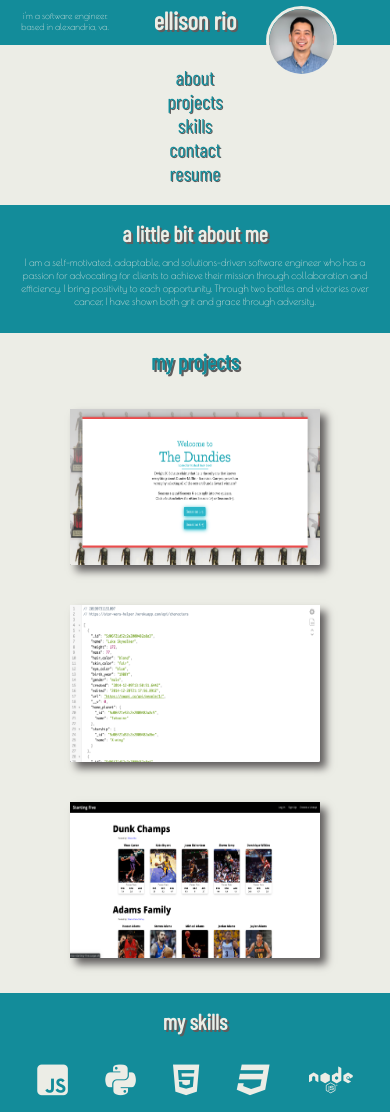
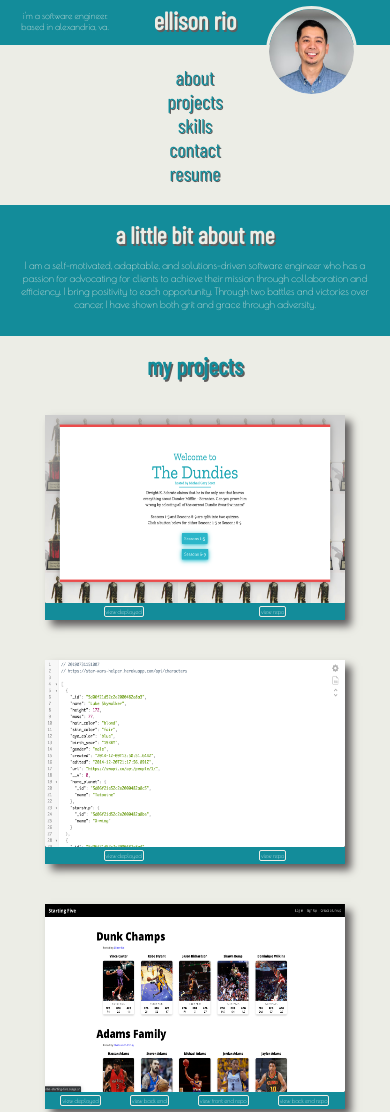
Before and after one commit to ellisonr/ellisonr.github.io, a plain HTML site: page index.html in a window 390 px wide. Shown: the top 1112 px of the page. Drawn offline with nearby package versions, Linux system fonts and the light colour scheme.

Commit message:
change to link format and responsivity

```diff
--- a/index.html
+++ b/index.html
@@ -39,14 +39,14 @@
 				</div>
 			</div>
 			<nav>
-				<a href="#about-section"><li>about</li></a>
-				<a href="#projects-section"><li>projects</li></a>
-				<a href="#skills-section"><li>skills</li></a>
-				<a href="#contact-info-section"><li>contact</li></a>
+				<a href="#about"><li>about</li></a>
+				<a href="#projects"><li>projects</li></a>
+				<a href="#skills"><li>skills</li></a>
+				<a href="#contact"><li>contact</li></a>
 				<a href="./EllisonRioResume.pdf"><li>resume</li></a>
 			</nav>
 
-			<section class="about" id="about-section">
+			<section class="about" id="about">
 				<h3 class="about-label">a little bit about me</h3>
 				<p class="about-details">
 					I am a self-motivated, adaptable, and solutions-driven software
@@ -57,11 +57,18 @@
 				</p>
 			</section>
 
-			<section class="projects" id="projects-section">
+			<section class="projects" id="projects">
 				<h3 class="project-label">my projects</h3>
 				<div class="project-container">
 					<div class="project single">
 						<div class="linklist">
+							<div class="project-image">
+								<img
+									src="office-project-one.png"
+									alt="the office trivia screenshot"
+								/>
+							</div>
+							<div class="link-container">
 								<a
 									href="https://ellisonr.github.io/the-office-project-one/"
 									target="_blank"
@@ -77,13 +84,17 @@
 									>view repo
 								</a>
 							</div>
+						</div>
+					</div>
+					<div class="project single">
+						<div class="linklist">
+							<div class="project-image">
 								<img
-							src="office-project-one.png"
+									src="star-wars-helper-api.png"
 									alt="the office trivia screenshot"
 								/>
 							</div>
-					<div class="project single">
-						<div class="linklist">
+							<div class="link-container">
 								<a
 									href="https://star-wars-helper.herokuapp.com/api/characters"
 									target="_blank"
@@ -99,13 +110,17 @@
 									>view repo
 								</a>
 							</div>
-						<img
-							src="star-wars-helper-api.png"
-							alt="star wars helper api screenshot"
-						/>
+						</div>
 					</div>
 					<div class="project single">
 						<div class="linklist">
+							<div class="project-image">
+								<img
+									src="nba-starting-five.png"
+									alt="the office trivia screenshot"
+								/>
+							</div>
+							<div class="link-container">
 								<a
 									href="http://nba-starting-five.surge.sh/"
 									target="_blank"
@@ -135,15 +150,12 @@
 									>view back end repo
 								</a>
 							</div>
-						<img
-							src="nba-starting-five.png"
-							alt="nba starting five screenshot"
-						/>
+						</div>
 					</div>
 				</div>
 			</section>
 
-			<section class="skills" id="skills-section">
+			<section class="skills" id="skills">
 				<div>
 					<h3 class="skills-label">my skills</h3>
 					<div class="skills-details row-one">
@@ -163,7 +175,7 @@
 				</div>
 			</section>
 
-			<section class="contact" id="contact-info-section">
+			<section class="contact" id="contact">
 				<h3 class="contact-label">contact me</h3>
 
 				<div class="contact-form">
@@ -187,7 +199,7 @@
 							placeholder="what would you like to discuss?"
 							style="height:150px"
 						></textarea>
-						<input type="submit" value="Submit" />
+						<input type="submit" value="submit" />
 					</form>
 				</div>
 			</section>
@@ -210,6 +222,5 @@
 				></a>
 			</div>
 		</footer>
-		<script src="./main.js"></script>
 	</body>
 </html>
--- a/style.css
+++ b/style.css
@@ -30,12 +30,12 @@ body {
 .name {
 	font-family: 'Barlow Condensed', sans-serif;
 	color: rgb(236, 237, 230);
-	font-size: 90px;
+	font-size: 95px;
 	text-align: center;
 	margin: 0;
 	display: grid;
 	grid-column: 2;
-	text-shadow: 2px 2px rgb(96, 93, 93);
+	text-shadow: 1.5px 1.5px rgb(96, 93, 93);
 }
 .picture-container {
 	display: grid;
@@ -56,7 +56,7 @@ nav {
 }
 li {
 	font-family: 'Barlow Condensed', sans-serif;
-	font-size: 35px;
+	font-size: 30px;
 	list-style-type: none;
 	display: inline;
 	padding: 0 30px;
@@ -76,11 +76,11 @@ li:hover {
 }
 .about-label {
 	font-family: 'Barlow Condensed', sans-serif;
-	font-size: 50px;
+	font-size: 52px;
 	text-align: center;
 	margin: 0px;
 	color: rgb(236, 237, 230);
-	text-shadow: 2px 2px rgb(96, 93, 93);
+	text-shadow: 1.5px 1.5px rgb(96, 93, 93);
 }
 .about-details {
 	font-family: 'Poiret One', sans-serif;
@@ -98,11 +98,11 @@ li:hover {
 }
 .skills-label {
 	font-family: 'Barlow Condensed', sans-serif;
-	font-size: 50px;
+	font-size: 52px;
 	text-align: center;
 	margin: 0px;
 	color: rgb(236, 237, 230);
-	text-shadow: 2px 2px rgb(96, 93, 93);
+	text-shadow: 1.5px 1.5px rgb(96, 93, 93);
 }
 .skills-details {
 	display: flex;
@@ -131,13 +131,13 @@ li:hover {
 }
 .project-label {
 	font-family: 'Barlow Condensed', sans-serif;
-	font-size: 50px;
+	font-size: 52px;
 	text-align: center;
 	margin: 0px;
 	color: rgb(19, 140, 154);
 	background-color: rgb(236, 237, 230);
 	padding: 15px;
-	text-shadow: 2px 2px rgb(96, 93, 93);
+	text-shadow: 1.5px 1.5px rgb(96, 93, 93);
 }
 .project {
 	transition: all 0.3s ease;
@@ -145,40 +145,38 @@ li:hover {
 	margin: 20px;
 	position: relative;
 }
+.link-container {
+	background: rgb(19, 140, 154);
+	padding: 6px;
+	text-align: center;
+	display: flex;
+	position: relative;
+	justify-content: space-around;
+	flex-wrap: wrap;
+}
 .singlelink,
 .singlelink:visited {
 	font-family: 'Poiret One', sans-serif;
 	text-decoration: none;
-	padding: 15px;
-	margin: 10px 0px;
-	background: rgb(236, 237, 230);
-	color: rgb(19, 140, 154);
+	color: rgb(236, 237, 230);
+	border: 1px solid rgb(236, 237, 230);
+	padding: 6px;
+	border-radius: 4px;
+	font-size: 16px;
 }
 .singlelink:hover {
-	background: rgb(19, 140, 154);
-	color: rgb(236, 237, 230);
+	color: rgb(19, 140, 154);
+	background: rgb(236, 237, 230);
 }
-.linklist {
-	position: absolute;
-	display: none;
-	background: rgba(117, 117, 117, 0.5);
-	width: 100%;
-	height: 100%;
-}
-.project:hover > .linklist {
-	display: flex;
-	flex-direction: column;
-	justify-content: center;
-	align-items: center;
-}
+
 .single:hover {
-	-webkit-transform: scale(1.1);
-	-ms-transform: scale(1.1);
-	transform: scale(1.1);
+	-webkit-transform: scale(1.04);
+	-ms-transform: scale(1.04);
+	transform: scale(1.04);
 }
 img {
-	width: 400px;
-	height: 250px;
+	width: 600px;
+	height: 375px;
 	display: block;
 }
 /* contact */
@@ -188,12 +186,12 @@ img {
 }
 .contact-label {
 	font-family: 'Barlow Condensed', sans-serif;
-	font-size: 50px;
+	font-size: 52px;
 	text-align: center;
 	margin: 0px;
 	color: rgb(19, 140, 154);
 	padding-bottom: 15px;
-	text-shadow: 2px 2px rgb(96, 93, 93);
+	text-shadow: 1.5px 1.5px rgb(96, 93, 93);
 }
 
 label {
@@ -206,7 +204,7 @@ textarea {
 	font-family: 'Poiret One', sans-serif;
 	width: 100%;
 	padding: 12px;
-	border: 1px solid #ccc;
+	border: 1.5px solid rgb(236, 237, 230);
 	border-radius: 6px;
 	box-sizing: border-box;
 	margin-top: 6px;
@@ -220,26 +218,31 @@ textarea {
 	border-radius: 5px;
 	background-color: rgb(19, 140, 154);
 	padding: 40px;
-	width: 500px;
+	width: 600px;
 	margin: 0 auto;
 	box-shadow: 6px 6px 8px rgb(96, 93, 93);
 }
 
 input[type='submit'] {
 	font-family: 'Poiret One', sans-serif;
-	background-color: rgb(236, 237, 230);
+	background-color: white;
 	font-size: 15px;
+	font-weight: bolder;
 	color: rgb(19, 140, 154);
 	padding: 10px;
-	border-radius: 6px;
+	border-radius: 4px;
 	cursor: pointer;
+	transition: all 0.3s ease;
 }
 
 input[type='submit']:hover {
 	opacity: 0.8;
-	border: 1.5px solid rgb(236, 237, 230);
+	border: 1.5px solid white;
 	background-color: rgb(19, 140, 154);
 	color: rgb(236, 237, 230);
+	-webkit-transform: scale(1.1);
+	-ms-transform: scale(1.1);
+	transform: scale(1.1);
 }
 
 /* footer */
@@ -304,6 +307,12 @@ a:visited {
 	.bio-details {
 		font-size: 20px;
 	}
+	.about-label,
+	.skills-label,
+	.project-label,
+	.contact-label {
+		font-size: 47px;
+	}
 	.header-container {
 		height: 85px;
 	}
@@ -312,8 +321,8 @@ a:visited {
 		width: 110px;
 	}
 	img {
-		width: 300px;
-		height: 187.5px;
+		width: 500px;
+		height: 312.5px;
 	}
 	li {
 		font-size: 25px;
@@ -326,6 +335,15 @@ a:visited {
 	}
 	.project-label {
 		font-size: 40px;
+	}
+	.link-container {
+		padding: 4px;
+	}
+	.singlelink,
+	.singlelink:visited {
+		padding: 4px;
+		font-size: 12px;
+		border-radius: 4px;
 	}
 }
 
@@ -341,12 +359,12 @@ a:visited {
 		height: 100px;
 	}
 	.profile-picture {
-		height: 100px;
-		width: 100px;
+		height: 80px;
+		width: 80px;
 	}
 	img {
-		width: 300px;
-		height: 187.5px;
+		width: 450px;
+		height: 281.25px;
 	}
 	li {
 		font-size: 25px;
@@ -354,6 +372,12 @@ a:visited {
 	.about-details {
 		padding: 0px 80px;
 		font-size: 19px;
+	}
+	.about-label,
+	.skills-label,
+	.project-label,
+	.contact-label {
+		font-size: 42px;
 	}
 	.footer {
 		font-size: 20px;
@@ -384,6 +408,15 @@ a:visited {
 	textarea {
 		font-size: 11px;
 	}
+	.link-container {
+		padding: 4px;
+	}
+	.singlelink,
+	.singlelink:visited {
+		padding: 4px;
+		font-size: 12px;
+		border-radius: 4px;
+	}
 }
 
 @media screen and (max-width: 768px) {
@@ -400,8 +433,8 @@ a:visited {
 		height: 80px;
 	}
 	.profile-picture {
-		height: 100px;
-		width: 100px;
+		height: 95px;
+		width: 95px;
 		margin: 15px;
 	}
 	img {
@@ -422,7 +455,7 @@ a:visited {
 	.skills-label,
 	.project-label,
 	.contact-label {
-		font-size: 35px;
+		font-size: 37px;
 	}
 	.project:hover > .linklist {
 		display: none;
@@ -450,6 +483,15 @@ a:visited {
 	textarea {
 		font-size: 11px;
 	}
+	.link-container {
+		padding: 1px;
+	}
+	.singlelink,
+	.singlelink:visited {
+		padding: 1px;
+		font-size: 8px;
+		border-radius: 2px;
+	}
 }
 
 @media screen and (max-width: 520px) {
@@ -466,13 +508,13 @@ a:visited {
 		height: 45px;
 	}
 	.profile-picture {
-		height: 65px;
-		width: 65px;
+		height: 85px;
+		width: 85px;
 		margin: 6px;
 	}
 	img {
-		width: 250px;
-		height: 156.25px;
+		width: 300px;
+		height: 187.5px;
 	}
 	li {
 		display: block;
@@ -488,7 +530,7 @@ a:visited {
 	.skills-label,
 	.project-label,
 	.contact-label {
-		font-size: 22px;
+		font-size: 24px;
 	}
 	.project:hover > .linklist {
 		display: none;
@@ -516,4 +558,13 @@ a:visited {
 	textarea {
 		font-size: 8px;
 	}
+	.link-container {
+		padding: 3px 1px;
+	}
+	.singlelink,
+	.singlelink:visited {
+		padding: 1px;
+		font-size: 6px;
+		border-radius: 2px;
+	}
 }
```
Lines whose indentation alone changed are shown as unchanged.
